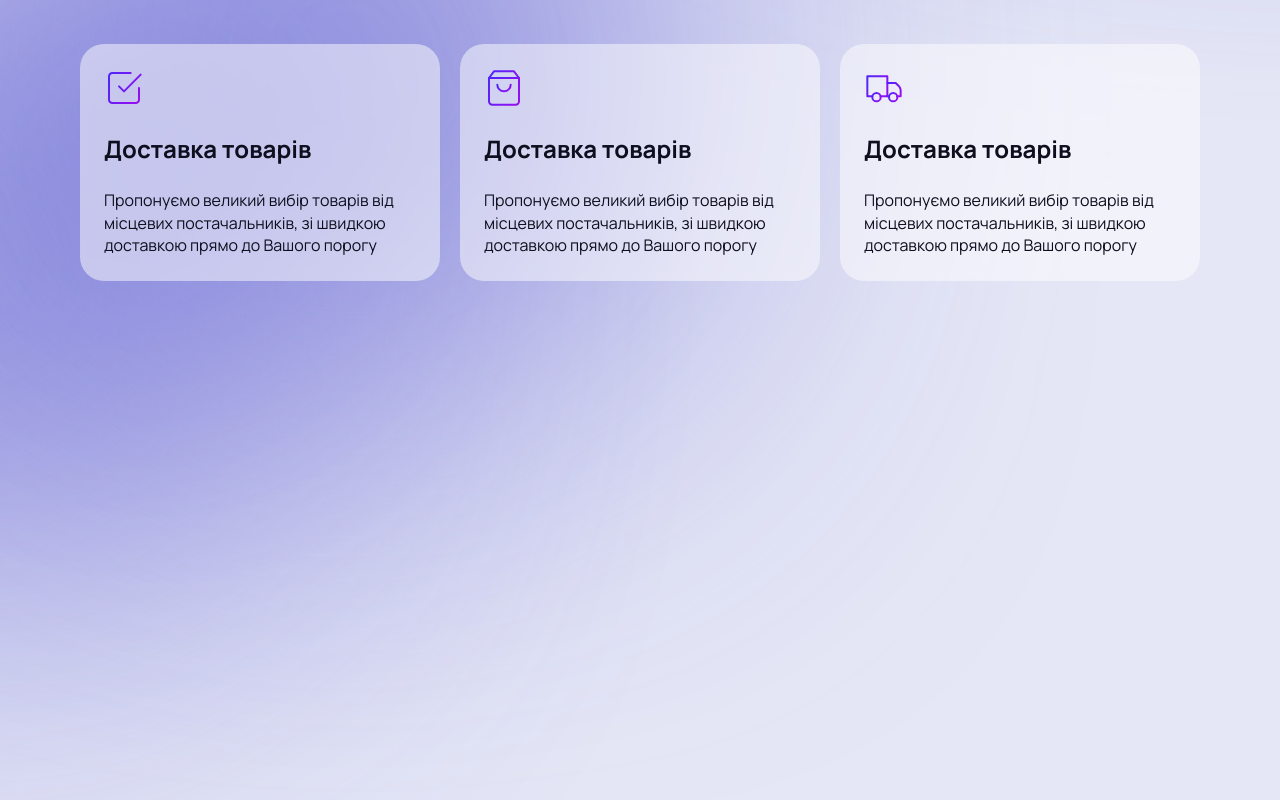
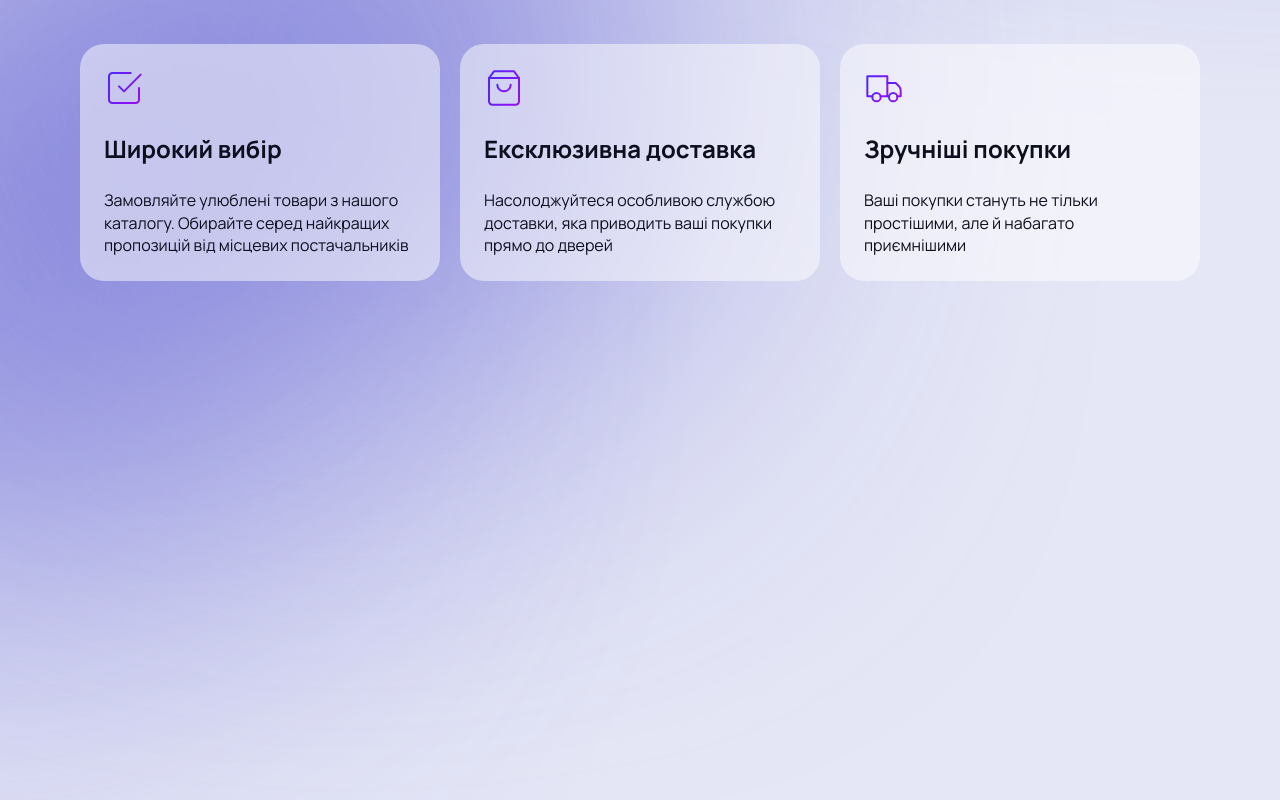
Before and after one commit to Tkachenko01001/vilage-online-fe, a Next.js app: page / in a window 1280 px wide. Shown: the part 1177-1977 px from the top of the page. Built offline with nearby package versions, Linux system fonts and the light colour scheme.

Commit message:
updt/cards

```diff
--- a/src/app/components/delivery-products/Cards.tsx
+++ b/src/app/components/delivery-products/Cards.tsx
@@ -12,23 +12,20 @@ const Cards = () => {
     const CARDS_LIST = [
         {
             id: 1,
-            firstTitle: "Доставка товарів",
-            secondTitle: "Перетворюємо Ваші бажання у реальність",
-            paragraph: "Пропонуємо великий вибір товарів від місцевих постачальників, зі швидкою доставкою прямо до Вашого порогу",
+            title: "Широкий вибір",
+            paragraph: "Замовляйте улюблені товари з нашого  каталогу. Обирайте серед найкращих пропозицій від місцевих постачальників",
             icon: <CheckSquare />
         },
         {
             id: 2,
-            firstTitle: "Доставка товарів",
-            secondTitle: "Перетворюємо Ваші бажання у реальність",
-            paragraph: "Пропонуємо великий вибір товарів від місцевих постачальників, зі швидкою доставкою прямо до Вашого порогу",
+            title: "Ексклюзивна доставка",
+            paragraph: "Насолоджуйтеся особливою службою доставки, яка приводить ваші покупки прямо до дверей",
             icon: <ShoppingBag />
         },
         {
             id: 3,
-            firstTitle: "Доставка товарів",
-            secondTitle: "Перетворюємо Ваші бажання у реальність",
-            paragraph: "Пропонуємо великий вибір товарів від місцевих постачальників, зі швидкою доставкою прямо до Вашого порогу",
+            title: "Зручніші покупки",
+            paragraph: "Ваші покупки стануть не тільки простішими, але й набагато приємнішими ",
             icon: <Truck />
         }
     ];
@@ -39,11 +36,11 @@ const Cards = () => {
             whileInView="onscreen"
             viewport={{ once: true, amount: 0.9 }}
         >
-            {CARDS_LIST.map((card, index) => (
-                <motion.li key={card.id} className={styles.descriptionCard} variants={cardVariants} custom={index}>
-                    {card.icon}
-                    <h3 className={styles.descriptionCardTitle}>{card.firstTitle}</h3>
-                    <p className={styles.descriptionCardParagraph}>{card.paragraph}</p>
+            {CARDS_LIST.map(({id, title, icon, paragraph}, index) => (
+                <motion.li key={id} className={styles.descriptionCard} variants={cardVariants} custom={index}>
+                    {icon}
+                    <h3 className={styles.descriptionCardTitle}>{title}</h3>
+                    <p className={styles.descriptionCardParagraph}>{paragraph}</p>
                 </motion.li>
             ))}
         </motion.ul>
```
